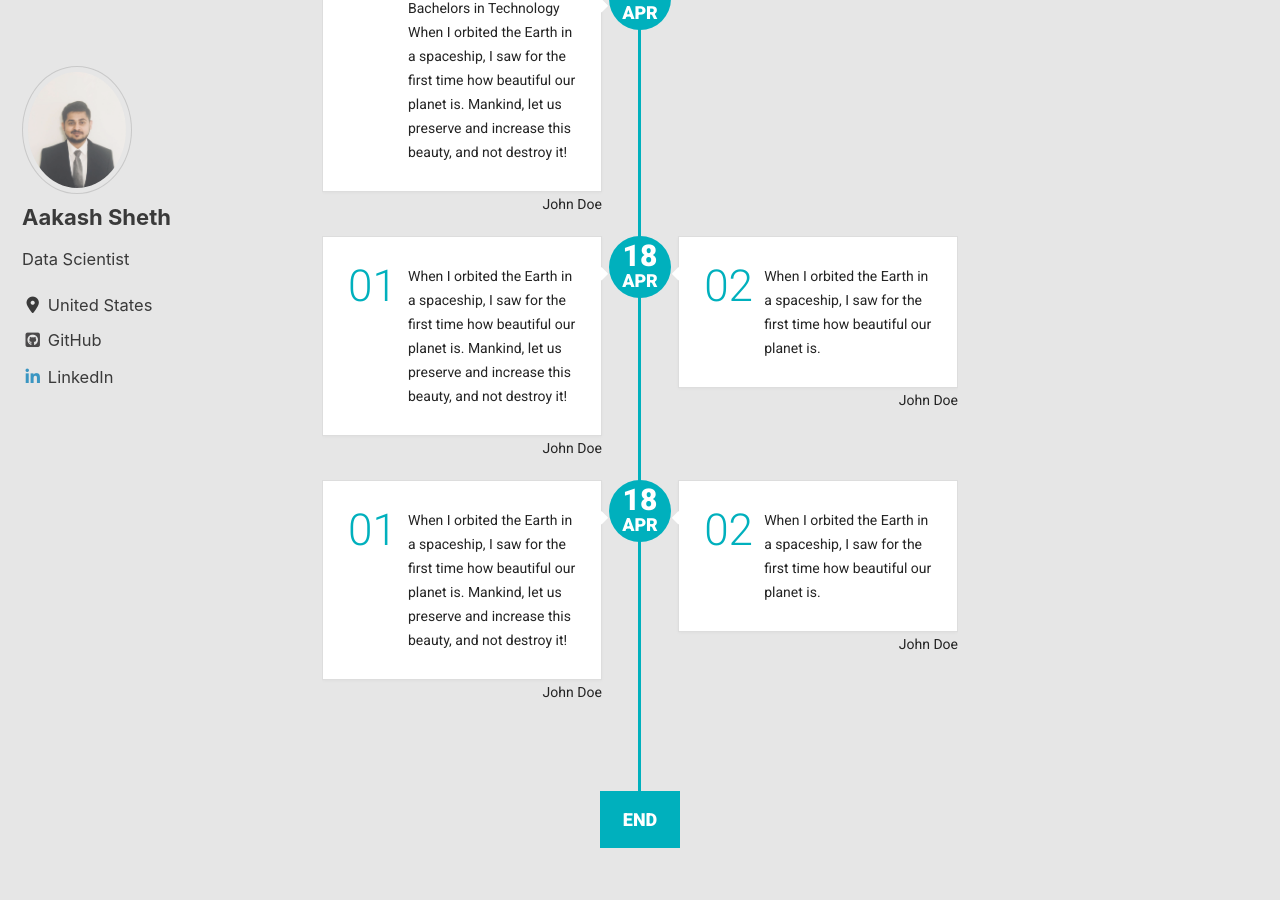
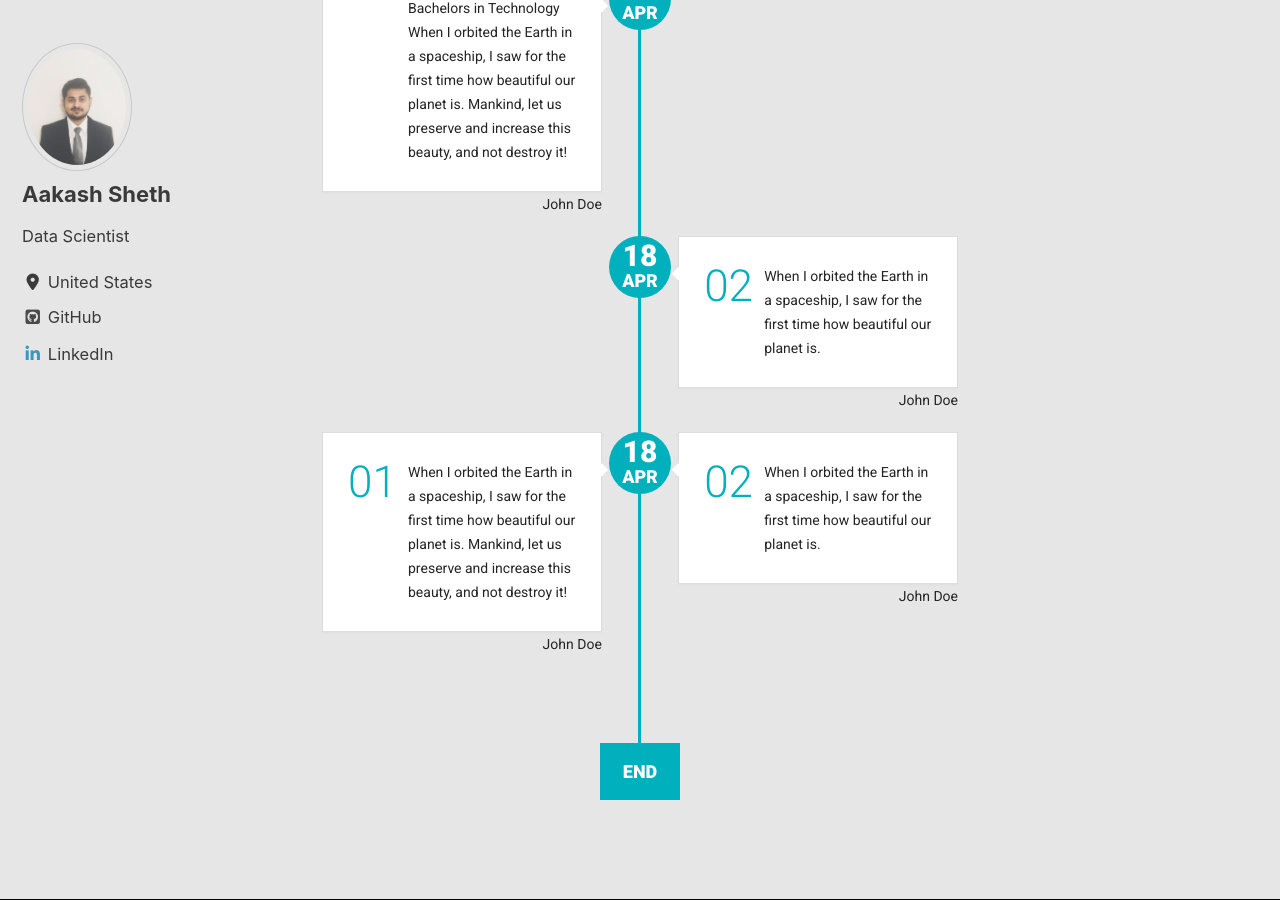
Before and after one commit to aakash-sheth/aakash-sheth.github.io, a Jekyll site: the page built from test.html, in a window 1280 px wide and 900 px high, scrolled down 339 px. Built offline with Jekyll 4.4.1, drawn with Linux system fonts in a browser that asks for light colours; cached includes are drawn as plain includes; nearby versions of some CDN libraries.

Commit message:
test.html

```diff
--- a/test.html
+++ b/test.html
@@ -226,10 +226,6 @@ title: "test"
       <!-- Article -->
       <div class="timeline-article">
         <div class="content-left-container">
-          <div class="content-left">
-            <p>When I orbited the Earth in a spaceship, I saw for the first time how beautiful our planet is. Mankind, let us preserve and increase this beauty, and not destroy it! <span class="article-number">01</span></p>
-          </div>
-          <span class="timeline-author">John Doe</span>
         </div>
         <div class="content-right-container">
           <div class="content-right">
```
